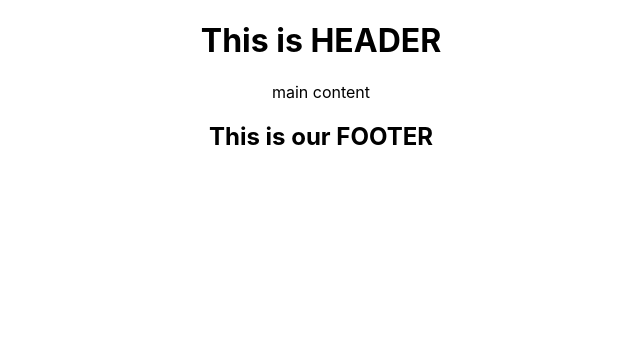
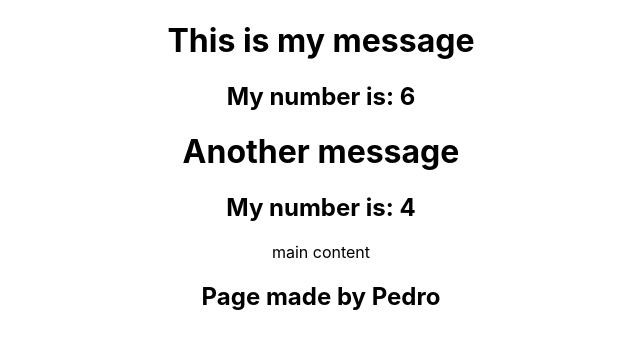
Before and after one commit to plo750/ReactDjangoFullStack-firest-react-app, a React (Create React App) app: page / in a window 1280 px wide. Shown: the top 348 px of the page, without its empty margins (319-959 px from the left). Built offline with nearby package versions, Linux system fonts and the light colour scheme.

Commit message:
S04-45 Props

```diff
--- a/src/App.js
+++ b/src/App.js
@@ -8,9 +8,10 @@
 function App() {
   return (
     <div className="App">
-      <Header/>
+      <Header info="This is my message" myNumber="6" />
+      <Header info="Another message" myNumber="4" />
       <p>main content</p>
-      <Footer/>
+      <Footer trademark="Page made by Pedro"/>
     </div>
   );
 }
--- a/src/Components/footer.js
+++ b/src/Components/footer.js
@@ -1,10 +1,10 @@
 import React, { Component } from 'react';
 
 // React class as component
-class Footer extends Component {
+class Footer extends Component { // props are inherited from Component
   // Override render function
   render() {
-    return <h2>This is our FOOTER</h2>
+    return <h2>{ this.props.trademark}</h2>
   }
 }
 
--- a/src/Components/header.js
+++ b/src/Components/header.js
@@ -1,9 +1,12 @@
 import React from 'react' // Anything inside this file will became a component
 
 // React function as component
-function Header() {
-  return (
-      <h1>This is HEADER</h1>
+function Header(props) {
+  return ( // Will retunr only one element use <div> for that or <React.Fragment>, no create extra container
+    <React.Fragment>
+      <h1>{props.info}</h1>
+      <h2>My number is: {props.myNumber}</h2>
+    </React.Fragment>
   );
 }
 // Need to export before to use
```
